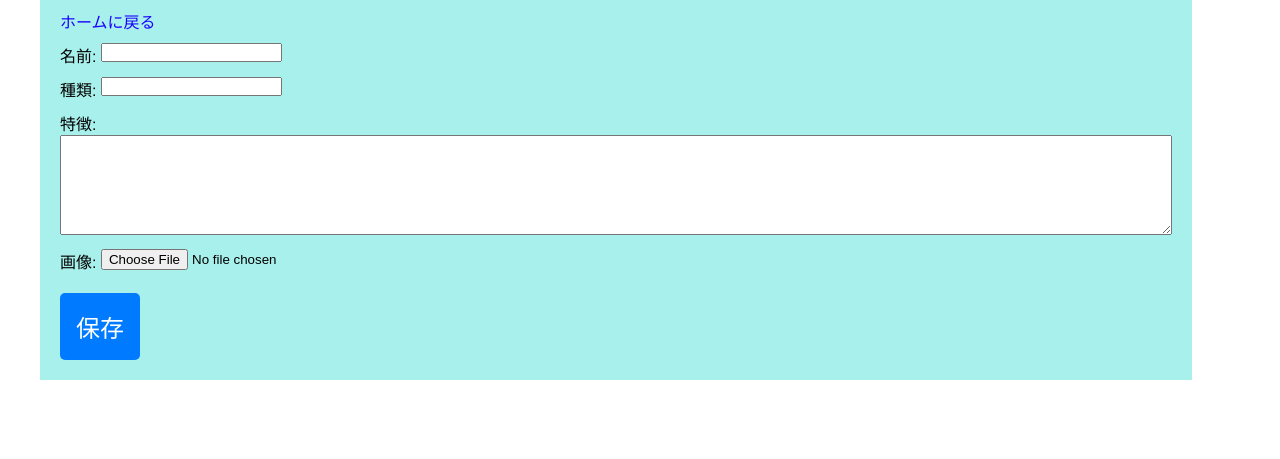
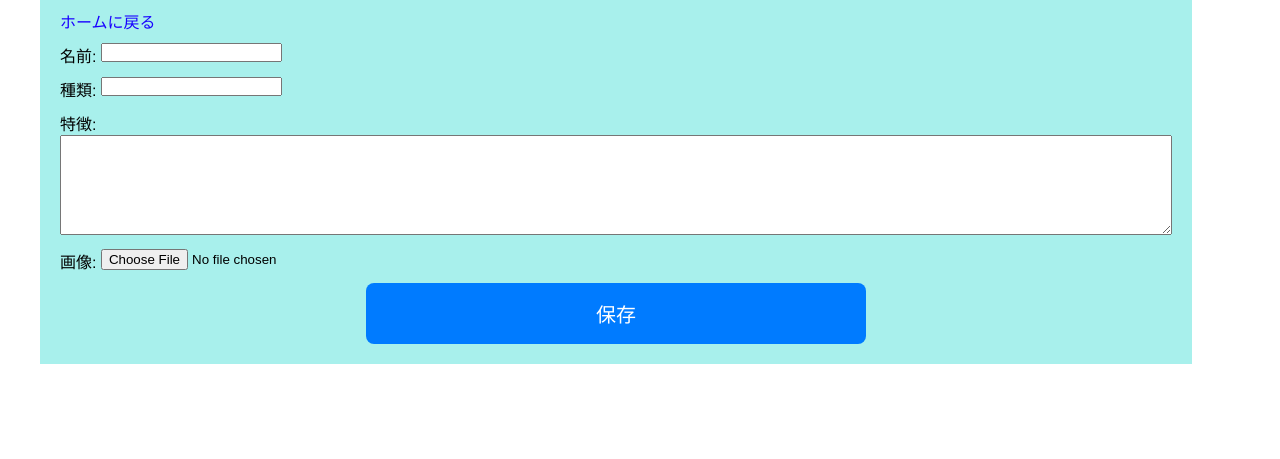
Before and after one commit to rookie-shinichi-returns/norikofarm, a Django app: page /plants/new/ in a window 1280 px wide; the page is wider, and only the part inside the window is pictured. Shown: the part 341-800 px from the top of that part. Run offline with Django 5.2, Linux system fonts and the light colour scheme; the visitor is signed in with stand-in values (Sample User, id 1).

Commit message:
style.css ボタンのスマホ最適サイズ

```diff
--- a/static/css/style.css
+++ b/static/css/style.css
@@ -261,17 +261,26 @@ textarea {
 }
 
 .btn-responsive {
-    /* 文字サイズ：最小１６ｐｘ（入力エラー防止）
-    font-size: clamp(1rem, 2.5vw, 1.5rem);
+    /*
+    文字サイズ：最小１６ｐｘ（入力エラー防止）
+    font-size: clamp(1rem, 0.9rem + 0.5vw, 1.25rem);
 
-     上下余白：最小１２ｐｘ、最大１８ｐｘ
-    padding-top: clamp(0.75rem, 0.5vw, 1.25rem);
-    padding-bottom: clamp(0.75rem, 0.6vw, 1.25rem);
+    上下余白：最小１２ｐｘ、最大１８ｐｘ
+    padding-top: clamp(0.75rem, 0.6rem + 0.5vw, 1.25rem);
+    padding-bottom: clamp(0.75rem, 0.6rem + 0.5vw, 1.25rem);
 
-     左右余白：最小２４ｐｘ、最大４８ｐｘ（画面が）広いほど横長に
-    padding-left: clamp(0.75rem, 0.5vw, 1.25rem);
-    padding-right: clamp(0.75rem, 0.6vw, 1.25rem);
+    左右余白：最小２４ｐｘ、最大４８ｐｘ（画面が）広いほど横長に
+    padding-left: clamp(1.5rem, 1rem + 2.5vw, 3rem);
+    padding-right: clamp(1.5rem, 1rem + 2.5vw, 3rem);
+
+    その他の推奨設定
+    display: inline-block;
+    text-decoration: none;
+    border-radius: 4px;
+    line-height: 1.2;
     */
+
+    /*
     font-size: clamp(16px, 2vw + 10px, 24px);
     padding: clamp(10px, 2vh, 20px);
     background-color: #007bff;
@@ -279,4 +288,24 @@ textarea {
     border: none;
     border-radius: 5px;
     cursor: pointer;
+    */
+
+    /* 最小３００px、推奨１００％（全幅）、最大５００ｐｘ  */
+    width: clamp(300px, 100%, 500px);
+    /* 中央寄せにするための設定 */
+    display: block;
+    margin-left: auto;
+    margin-right: auto;
+    /* 前述のスマホ最適サイズと組み合わせ */
+    padding: clamp(1rem, 2vh, 1.2rem);
+    font-size: clamp(1rem, 1rem + 0.5vw, 1.25rem);
+    /* 見た目の調整 */
+    background-color: #007bff;
+    color: #fff;
+    border: none;
+    border-radius: 8px;
+    text-align: center;
+
+
+
 }
```
